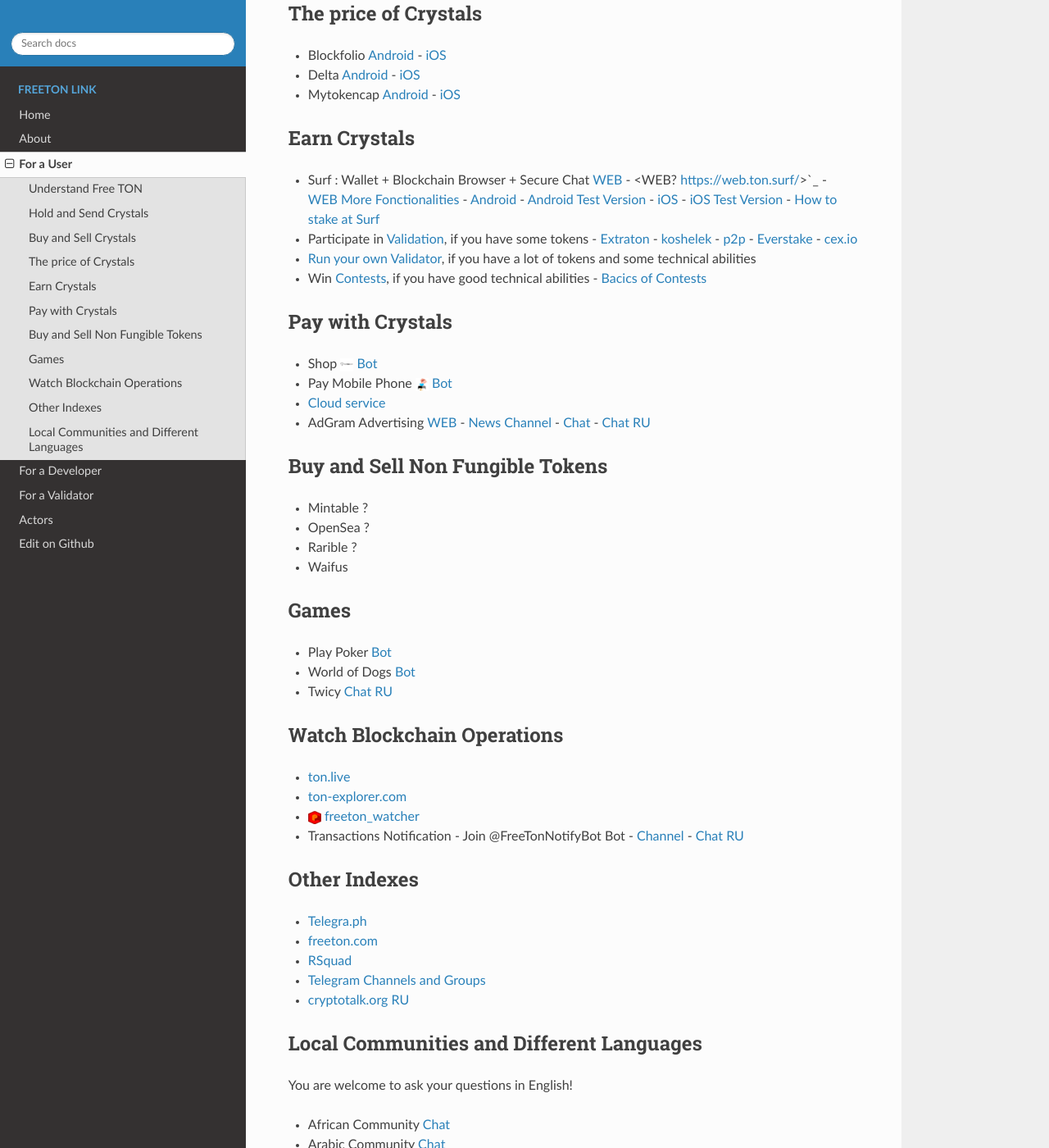
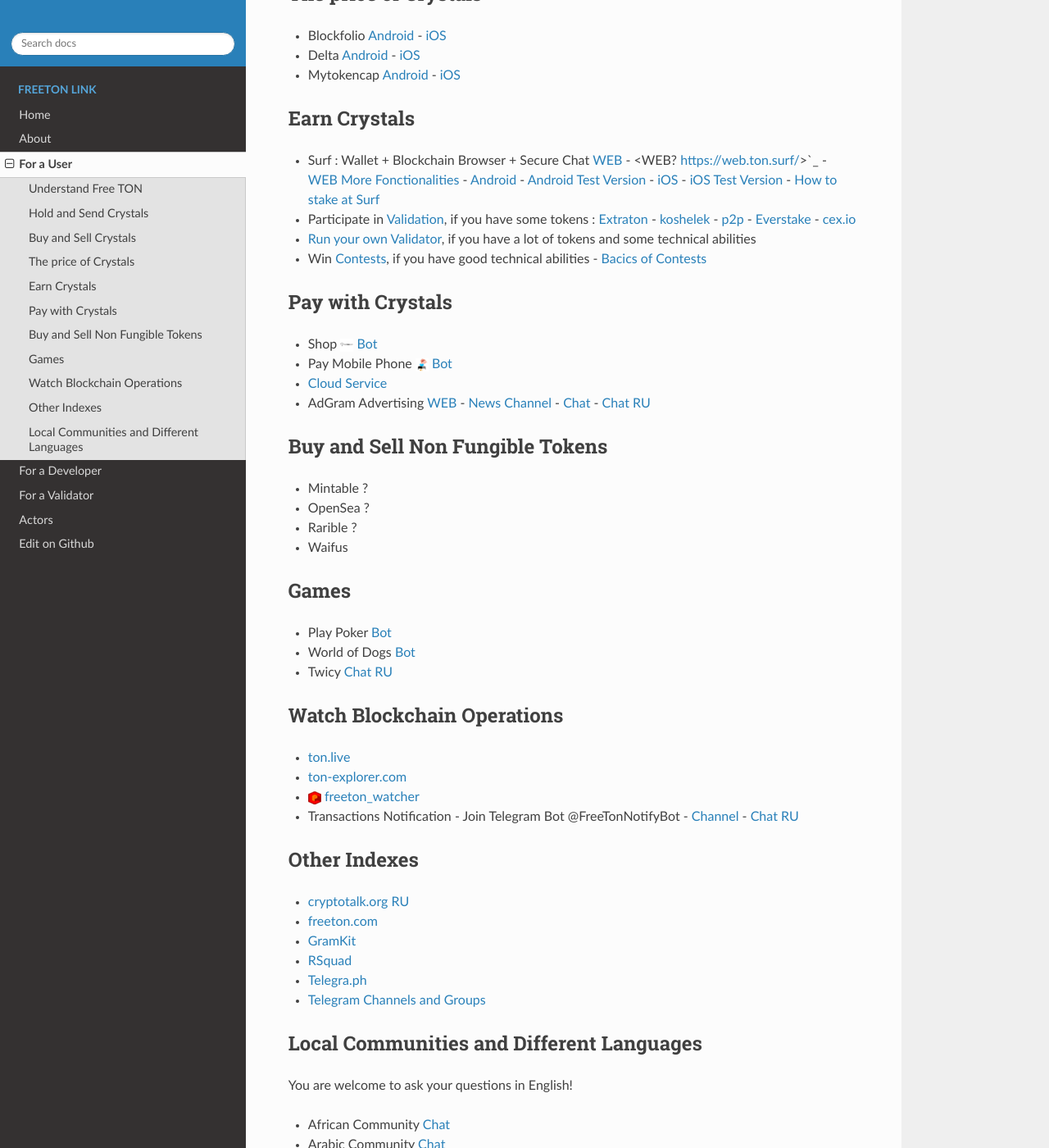
Before and after one commit to OCamlPro/www.freeton.link, a Sphinx documentation site: the page built from sphinx/user.rst, in a window 1280 px wide and 1400 px high, scrolled down 1360 px. Shown: the whole window at 82% size. Built offline with Sphinx 7.4.7 and the Read the Docs theme 2.0.0, drawn with Linux system fonts in a browser that asks for light colours; the version number could not be read and is left out; some of the changed text lies outside the part shown.

Commit message:
petits changements

```diff
--- a/sphinx/actors.rst
+++ b/sphinx/actors.rst
@@ -37,8 +37,8 @@
 * Academy `Chat <https://t.me/freeton_academy>`_ - `Twitter <https://twitter.com/freeton_academy>`_
 * Analytics & Support `Chat <https://t.me/freeton_analytics>`_
 * Decentralized Organization `Chat <https://t.me/joinchat/TI4fIvQQmLboPKay>`_
-* DeFi : Decentralized Finance `Chat <https://t.me/tondefi>`_
-* DevEx : Developer Experience `Chat <https://t.me/freeton_dev_exp>`_
+* DeFi (Decentralized Finance) `Chat <https://t.me/tondefi>`_
+* DevEx (Developer Experience) `Chat <https://t.me/freeton_dev_exp>`_
 * DevOps `Chat <https://t.me/freetondevops>`_
 * ESports `Chat <https://t.me/freeton_esports>`_ - `Tournaments Chat <https://t.me/freetonleague>`_ - `Channel RU <https://t.me/freetonesports>`_
 * Events `Chat <https://t.me/EventsSubgovernance>`_ - `Chat RU <https://t.me/EventsSubgovernance_ru>`_ - `Voice Chat RU <https://t.me/EventsSubgovernance_ru>`_
--- a/sphinx/user.rst
+++ b/sphinx/user.rst
@@ -3,18 +3,18 @@
 
 Understand Free TON
 ~~~~~~~~~~~~~~~~~~~
-* freeton.org `WEB EN FR IT RU <https://freeton.org/>`_ - |toncrystal.ico| `Chat <https://t.me/toncrystal>`_
-* freeton.ee `WEB EN EST RU <http://freeton.ee/eng>`_
+* freeton.org `WEB (EN FR IT RU) <https://freeton.org/>`_ - |toncrystal.ico| `Chat <https://t.me/toncrystal>`_
+* freeton.ee `WEB (EN EST RU) <http://freeton.ee/eng>`_
 * Free TON House `WEB <https://freeton.house/>`_ - `Channel RU <https://t.me/fth_ru>`_
 * News `WEB <https://ton-news.com/>`_ - `Channel <https://t.me/TON_Journal_TM>`_ - |FreeTonNews.ico| `Channel <https://t.me/ton_crystal_news>`_
-* Blogs `Freeton <https://medium.com/freeton>`_ - |ocamlpro.ico| `OCamlPro <https://medium.com/ocamlpro-blockchain-fr>`_ - |ocamlpro.ico| `OCamlPro Blog FR <https://forum.freeton.org/t/articles-de-blog-en-francais-sur-freeton/11233>`_ - `Reddit <https://www.reddit.com/r/TONCRYSTAL/>`_ -  `Cointelegraph <https://cointelegraph.com/>`_ - `Free TON House <https://toncrystal.today/>`_
+* Blogs `Freeton <https://medium.com/freeton>`_ - |ocamlpro.ico| `OCamlPro <https://medium.com/ocamlpro-blockchain-fr>`_ - |ocamlpro.ico| `OCamlPro FR <https://forum.freeton.org/t/articles-de-blog-en-francais-sur-freeton/11233>`_ - `Reddit <https://www.reddit.com/r/TONCRYSTAL/>`_ -  `Cointelegraph <https://cointelegraph.com/>`_ - `Free TON House <https://toncrystal.today/>`_
 * `Youtube <https://www.youtube.com/c/FreeTON_official/featured>`_
 * `Wikipedia <https://en.freeton.wiki/Free_TON_Wiki>`_
 
 Hold and Send Crystals
 ~~~~~~~~~~~~~~~~~~~~~~
 
-* Surf Wallet + Blockchain Browser + Secure Chat `WEB EN ES FR GE IT JPN KOR POR RU TUR ZHO <https://ton.surf>`_ - `WEB More Fonctionalities <https://beta.ton.surf>`_ - `Android <https://play.google.com/store/apps/details?id=surf.ton>`_ - `Android Test Version <https://play.google.com/apps/testing/surf.ton>`_ - `iOS <https://apps.apple.com/us/app/ton-surf/id1481986831>`_ - `iOS Test Version <https://testflight.apple.com/join/VPcfXsR0>`_ - <https://web.ton.surf/>?
+* Surf Wallet + Blockchain Browser + Secure Chat `WEB (EN ES FR GE IT JPN KOR POR RU TUR ZHO) <https://ton.surf>`_ - `WEB ? <https://web.ton.surf>`_ - `WEB More Fonctionalities <https://beta.ton.surf>`_ - `Android <https://play.google.com/store/apps/details?id=surf.ton>`_ - `Android Test Version <https://play.google.com/apps/testing/surf.ton>`_ - `iOS <https://apps.apple.com/us/app/ton-surf/id1481986831>`_ - `iOS Test Version <https://testflight.apple.com/join/VPcfXsR0>`_
 * Extraton `WEB <https://multisend.extraton.io>`_ - `WEB <https://vouch.extraton.io>`_ - `Chrome Extention <https://chrome.google.com/webstore/detail/extraton/hhimbkmlnofjdajamcojlcmgialocllm>`_ - `Chat RU <https://t.me/extraton>`_
 * `Broxus Wallet <https://l1.broxus.com/freeton/wallet>`_
 * Changelly `Android <https://play.google.com/store/apps/dev?id=6836651604375768742>`_ - `iOS <https://apps.apple.com/us/app/changelly-crypto-exchange/id1435140380>`_
@@ -57,7 +57,7 @@
 Earn Crystals
 ~~~~~~~~~~~~~
 * Surf : Wallet + Blockchain Browser + Secure Chat `WEB <https://ton.surf>`_ - <WEB? https://web.ton.surf/>`_ - `WEB More Fonctionalities <https://beta.ton.surf>`_ - `Android <https://play.google.com/store/apps/details?id=surf.ton>`_ - `Android Test Version <https://play.google.com/apps/testing/surf.ton>`_ - `iOS <https://apps.apple.com/us/app/ton-surf/id1481986831>`_ - `iOS Test Version <https://testflight.apple.com/join/VPcfXsR0>`_ - `How to stake at Surf <https://www.freeton.net.ua/en/kak-sdelat-stejking-v-surf-ton/>`_
-* Participate in `Validation <https://freeton.com/en/staking/>`_, if you have some tokens - `Extraton <https://depools.extraton.io/>`_ - `koshelek <https://depools.koshelek.ru/?utm_source=freeton.com&utm_medium=organic&utm_campaign=ecosystem#/>`_ - `p2p <https://p2p.org/>`_ - `Everstake <https://everstake.one/freeton>`_ - `cex.io <https://earn.cex.io/staking>`_
+* Participate in `Validation <https://freeton.com/en/staking/>`_, if you have some tokens : `Extraton <https://depools.extraton.io/>`_ - `koshelek <https://depools.koshelek.ru/?utm_source=freeton.com&utm_medium=organic&utm_campaign=ecosystem#/>`_ - `p2p <https://p2p.org/>`_ - `Everstake <https://everstake.one/freeton>`_ - `cex.io <https://earn.cex.io/staking>`_
 * `Run your own Validator <https://docs.ton.dev/86757ecb2/p/708260-run-validator>`_, if you have a lot of tokens and some technical abilities
 * Win `Contests <https://gov.freeton.org/main>`_, if you have good technical abilities  - `Bacics of Contests <https://telegra.ph/How-to-prepare-and-submit-a-competitive-offer-in-Free-TON-08-18>`_
 
@@ -65,7 +65,7 @@
 ~~~~~~~~~~~~~~~~~
 * Shop |FREETONSHOP_bot.ico| `Bot <https://t.me/FREETONSHOP_bot>`_
 * Pay Mobile Phone |FreeTON2MobileBot.ico| `Bot <https://t.me/FreeTON2MobileBot>`_
-* `Cloud service <https://serverspace.io/?utm_source=freeton.com&utm_medium=organic&utm_campaign=ecosystem>`_
+* `Cloud Service <https://serverspace.io/?utm_source=freeton.com&utm_medium=organic&utm_campaign=ecosystem>`_
 * AdGram Advertising `WEB <https://adgram.io/>`_ - `News Channel <https://t.me/adgram_news>`_ - `Chat <https://t.me/adgram_chat_eng>`_ - `Chat RU <https://t.me/adgram_chat_ru>`_
 
 Buy and Sell Non Fungible Tokens
@@ -86,15 +86,16 @@
 * `ton.live <https://ton.live/>`_
 * `ton-explorer.com <http://ton-explorer.com/>`_
 * |ocamlpro.ico| `freeton_watcher <https://gitlab.ocamlpro.com/steven.de-oliveira/freeton_watcher>`_
-* Transactions Notification - Join @FreeTonNotifyBot Bot  - `Channel <https://t.me/freeton_productions>`_ - `Chat RU <https://t.me/freeton_productions_chat>`_
+* Transactions Notification - Join Telegram Bot @FreeTonNotifyBot - `Channel <https://t.me/freeton_productions>`_ - `Chat RU <https://t.me/freeton_productions_chat>`_
 
 Other Indexes
 ~~~~~~~~~~~~~
+* `cryptotalk.org RU <https://cryptotalk.org/forum/82-free-ton/>`_
+* `freeton.com <https://freeton.com/en/>`_
+* `GramKit <https://gramkit.org/en>`_
+* `RSquad <http://ton-test.rsquad.io/>`_
 * `Telegra.ph <https://telegra.ph/Structure-of-the-Free-TON-ecosystem-08-08-31>`_
-* `freeton.com <https://freeton.com/en/>`_
-* `RSquad <http://ton-test.rsquad.io/>`_
 * `Telegram Channels and Groups <https://www.tg-me.com/telegram-group/free%20ton>`_
-* `cryptotalk.org RU <https://cryptotalk.org/forum/82-free-ton/>`_
 .. * `TON Labs <https://docs.ton.dev/86757ecb2/p/04a4ba->`_
 
 Local Communities and Different Languages
```
